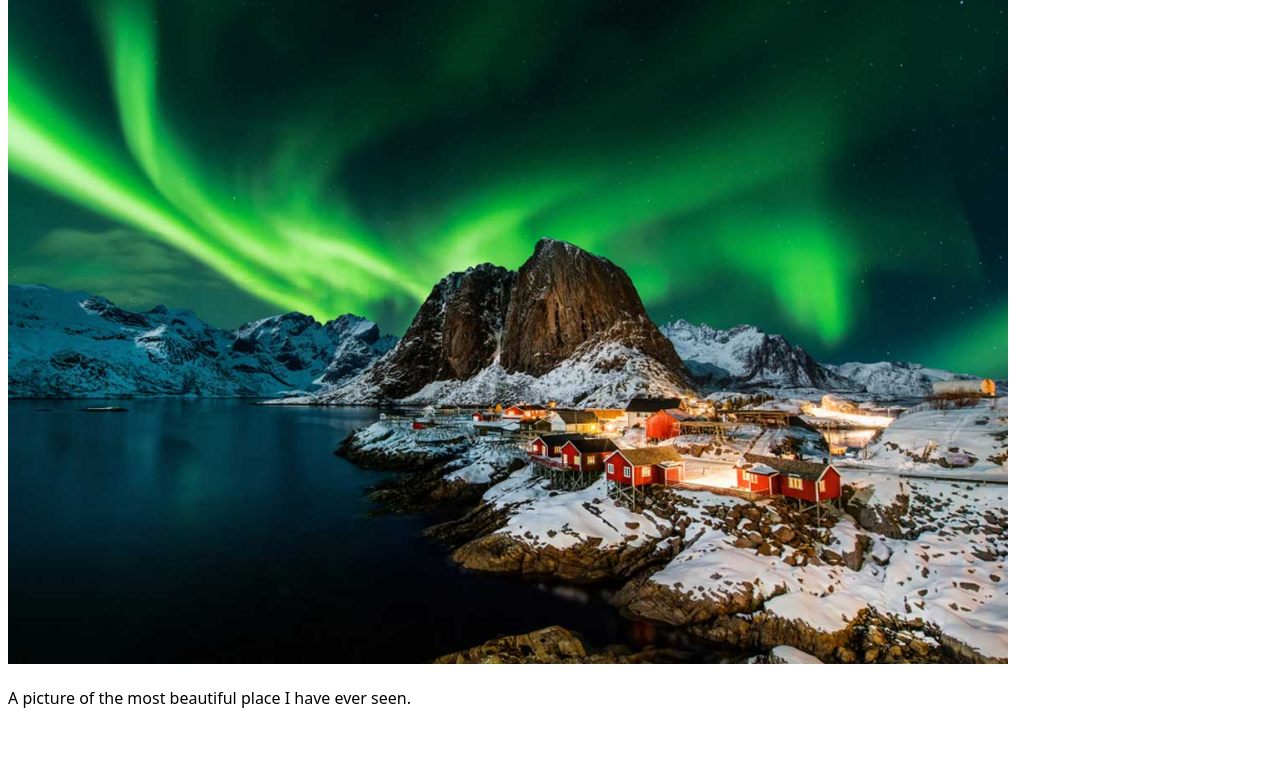
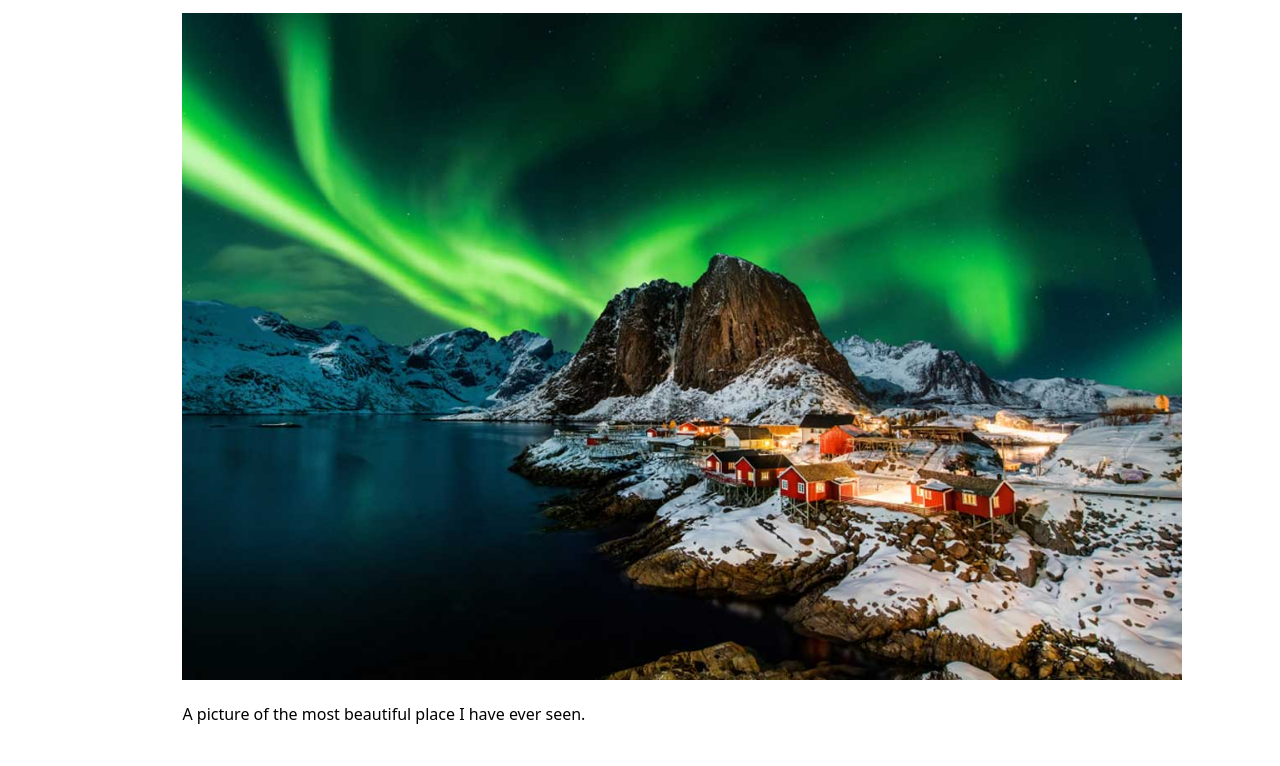
Before and after one commit to diegoarevalo12/portfolio, a plain HTML site: page index.html in a window 1280 px wide. Shown: the part 166-932 px from the top of the page. Before the commit the page ends 892 px from the top, so only its background shows below. Drawn offline with Linux system fonts and the light colour scheme.

Commit message:
Update style.css

```diff
--- a/style.css
+++ b/style.css
@@ -3,4 +3,8 @@ body {
          and use the OS’s UI font as the website font
        */
     font: 100%/1.5 system-ui;
+    max-width: 100ch;
+    margin-inline: auto;
+    padding: 1em;
+    width: 100%;
   }
```
